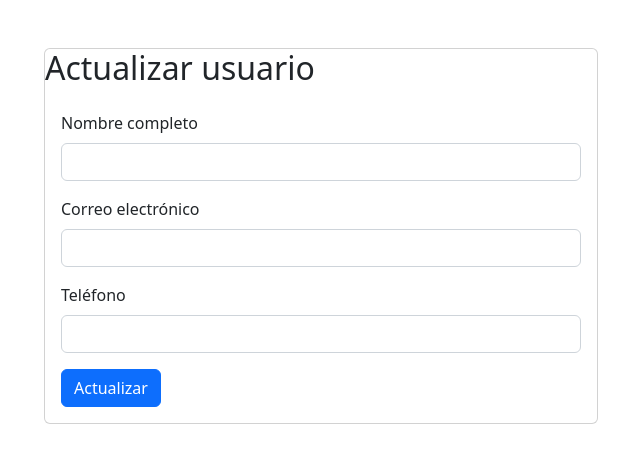
After one commit to ZazilEscalante/ZEM, a PHP site: page /FORMULARIO/view/update_form.php?id=1 in a window 1280 px wide. The commit adds this page. Shown: the top 463 px of the page, without its empty margins (319-959 px from the left). Run offline with PHP 8.4, Linux system fonts and the light colour scheme; data that the repository does not hold is empty.

Commit message:
Hola a todos

```diff
--- a/FORMULARIO/function/update.php
+++ b/FORMULARIO/function/update.php
@@ -0,0 +1,5 @@
+<?php
+
+print_r($_POST);
+
+?>
--- a/FORMULARIO/index.php
+++ b/FORMULARIO/index.php
@@ -41,9 +41,9 @@
                         </div>
                         <button type="submit" class="btn btn-primary">Enviar</button>
                     </form>
-                </div>
             </div>
-          </div>
+            </div>
+        </div>
           <div class="col-12 col-sm-12 col-md-9">
             <div class="card">
               <div class="card-body">
@@ -74,7 +74,7 @@
                       <td><?php echo $fila['nombre'];?></td>
                       <td><?php echo $fila['email'];?></td>
                       <td><?php echo $fila['tel'];?></td>
-                      <td><a href="./function/update.php?id=<?php echo $fila['id_usuario'];?>">editar</a></td>
+                      <td><a href="./view/update_form.php?id=<?php echo $fila['id_usuario'];?>">editar</a></td>
                       <td><a href="./function/delete.php?id=<?php echo $fila['id_usuario'];?>">eliminar</a></td>
 
                     </tr>
--- /dev/null
+++ b/FORMULARIO/view/update_form.php
@@ -0,0 +1,78 @@
+<?php
+
+//print_r($GET);
+
+$id = $_GET[ 'id' ];
+
+require("../connection/connection.php");
+
+$query = "SELECT * FROM usuario WHERE id_usuario = $id";
+
+$ejecutar = mysqli_query($connection, $query);
+
+
+$fila = mysqli_fetch_array($ejecutar);
+
+
+
+?>
+<!doctype html>
+<html lang="en">
+
+<head>
+  <title>Title</title>
+  <!-- Required meta tags -->
+  <meta charset="utf-8">
+  <meta name="viewport" content="width=device-width, initial-scale=1, shrink-to-fit=no">
+
+  <!-- Bootstrap CSS v5.2.1 -->
+  <link href="https://cdn.jsdelivr.net/npm/bootstrap@5.2.1/dist/css/bootstrap.min.css" rel="stylesheet"
+    integrity="sha384-iYQeCzEYFbKjA/T2uDLTpkwGzCiq6soy8tYaI1GyVh/UjpbCx/TYkiZhlZB6+fzT" crossorigin="anonymous">
+
+</head>
+
+<body>
+  <header>
+    <!-- place navbar here -->
+  </header>
+  <main>
+    <div class="container mt-5">
+        <div class="row justify-content-center align-item-center g-2">
+            <div class="col-6">
+                <div class="card">
+                    <h2>Actualizar usuario</h2>
+                    <div class="card-body">
+                        <form action="../function/update.php" method="POST">
+                        <div class="mb-3">
+                            <label class="form-label">Nombre completo</label>
+                            <input name="nombre" value="<?php echo $fila['nombre'];?>" type="text" class="form-control">
+                        </div>
+                        <div class="mb-3">
+                            <label class="form-label">Correo electrónico</label>
+                            <input name="email"  value="<?php echo $fila['email'];?>" type="email" class="form-control">
+                        </div>
+                        <div class="mb-3">
+                            <label class="form-label">Teléfono</label>
+                            <input name="telefono"  value="<?php echo $fila['tel'];?>" type="number" class="form-control">
+                        </div>
+                        <button type="submit" class="btn btn-primary">Actualizar</button>
+                    </form>
+                </div>
+            </div>
+        </div>
+
+  </main>
+  <footer>
+    <!-- place footer here -->
+  </footer>
+  <!-- Bootstrap JavaScript Libraries -->
+  <script src="https://cdn.jsdelivr.net/npm/@popperjs/core@2.11.6/dist/umd/popper.min.js"
+    integrity="sha384-oBqDVmMz9ATKxIep9tiCxS/Z9fNfEXiDAYTujMAeBAsjFuCZSmKbSSUnQlmh/jp3" crossorigin="anonymous">
+  </script>
+
+  <script src="https://cdn.jsdelivr.net/npm/bootstrap@5.2.1/dist/js/bootstrap.min.js"
+    integrity="sha384-7VPbUDkoPSGFnVtYi0QogXtr74QeVeeIs99Qfg5YCF+TidwNdjvaKZX19NZ/e6oz" crossorigin="anonymous">
+  </script>
+</body>
+
+</html>
--- a/index.html
+++ b/index.html
@@ -29,7 +29,6 @@
                       <p class="card-text">Proyecto inicial formulario</p>
                       <a href="./formulario/index.php" class="btn btn-primary">Ver</a>
                     </div>
-                  </div>
                 </div>
             </div>
             <div class="col">
@@ -42,7 +41,7 @@
                 </div>
               </div>
             </div>
-            </div>
+
             <div class="col">
               <div class="card text-start">
                 <img class="card-img-top" src="./img/Formulario.png" alt="Title">
@@ -52,7 +51,7 @@
                   <a href="./formulario/index.php" class="btn btn-primary">Ver</a>
                 </div>
               </div>
-            </div>
+
             </div>
 
         </div>
```
